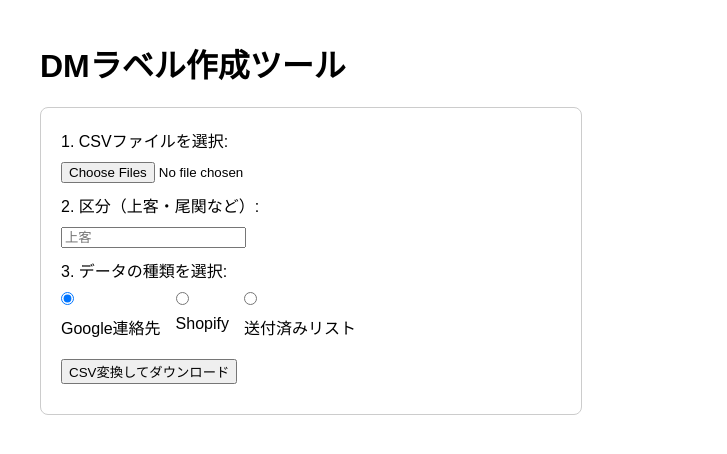
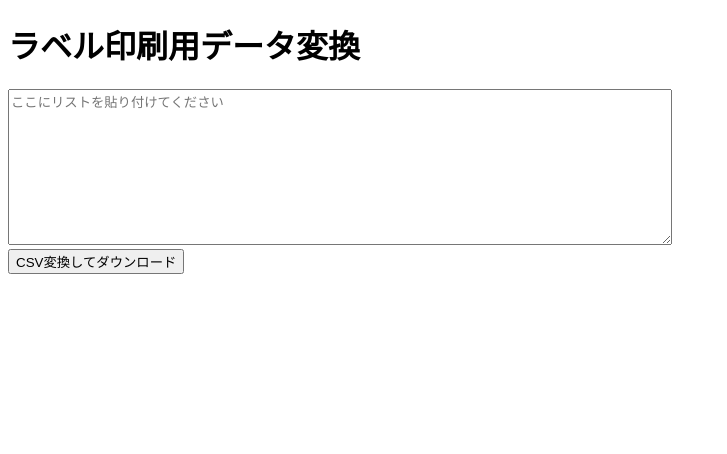
Before and after one commit to CreativeBridge5/LabelMaster_Shopify_v6, a Flask app: page / in a window 1280 px wide. Shown: the top 454 px of the page, without its empty margins (0-727 px from the left). Run offline with Flask 3, Linux system fonts and the light colour scheme.

Commit message:
Update index.html

```diff
--- a/templates/index.html
+++ b/templates/index.html
@@ -2,33 +2,13 @@
 <html lang="ja">
 <head>
     <meta charset="UTF-8">
-    <title>ラベル作成ツール</title>
-    <style>
-        body { font-family: sans-serif; margin: 40px; }
-        .box { border: 1px solid #ccc; padding: 20px; border-radius: 8px; max-width: 500px; }
-        input, select, button { display: block; margin: 10px 0; }
-        .radio-group { display: flex; gap: 15px; margin-bottom: 20px; }
-    </style>
+    <title>ラベル印刷用データ変換ツール</title>
 </head>
 <body>
-    <h1>DMラベル作成ツール</h1>
-    <div class="box">
-        <form method="post" enctype="multipart/form-data">
-            <label>1. CSVファイルを選択:</label>
-            <input type="file" name="files" multiple required>
-
-            <label>2. 区分（上客・尾関など）:</label>
-            <input type="text" name="category" placeholder="上客" required>
-
-            <label>3. データの種類を選択:</label>
-            <div class="radio-group">
-                <label><input type="radio" name="mode" value="google" checked> Google連絡先</label>
-                <label><input type="radio" name="mode" value="shopify"> Shopify</label>
-                <label><input type="radio" name="mode" value="sent"> 送付済みリスト</label>
-            </div>
-
-            <button type="submit">CSV変換してダウンロード</button>
-        </form>
-    </div>
+    <h1>ラベル印刷用データ変換</h1>
+    <form action="/convert" method="post">
+        <textarea name="raw_data" rows="10" cols="80" placeholder="ここにリストを貼り付けてください"></textarea><br>
+        <button type="submit">CSV変換してダウンロード</button>
+    </form>
 </body>
 </html>
```
